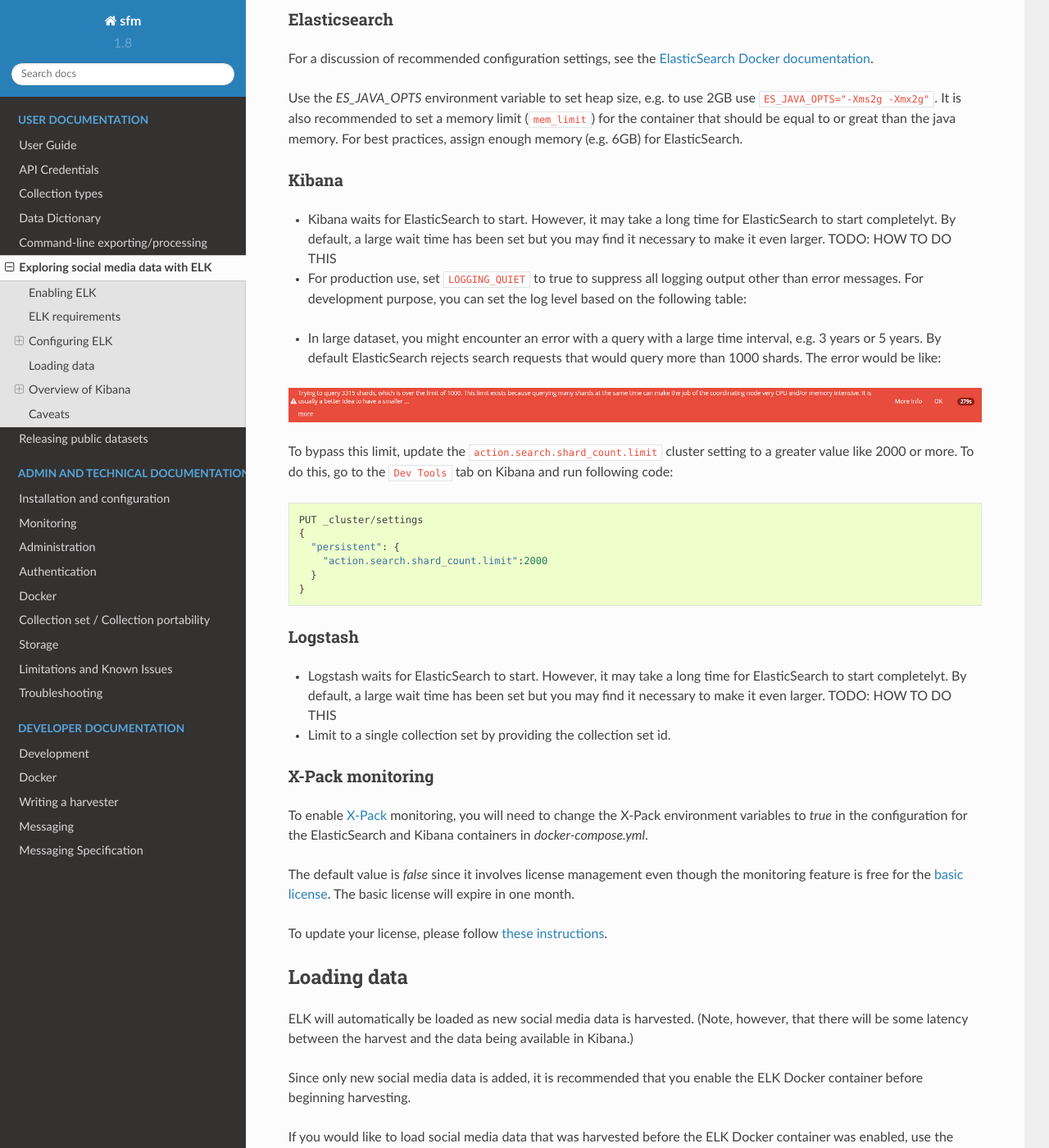
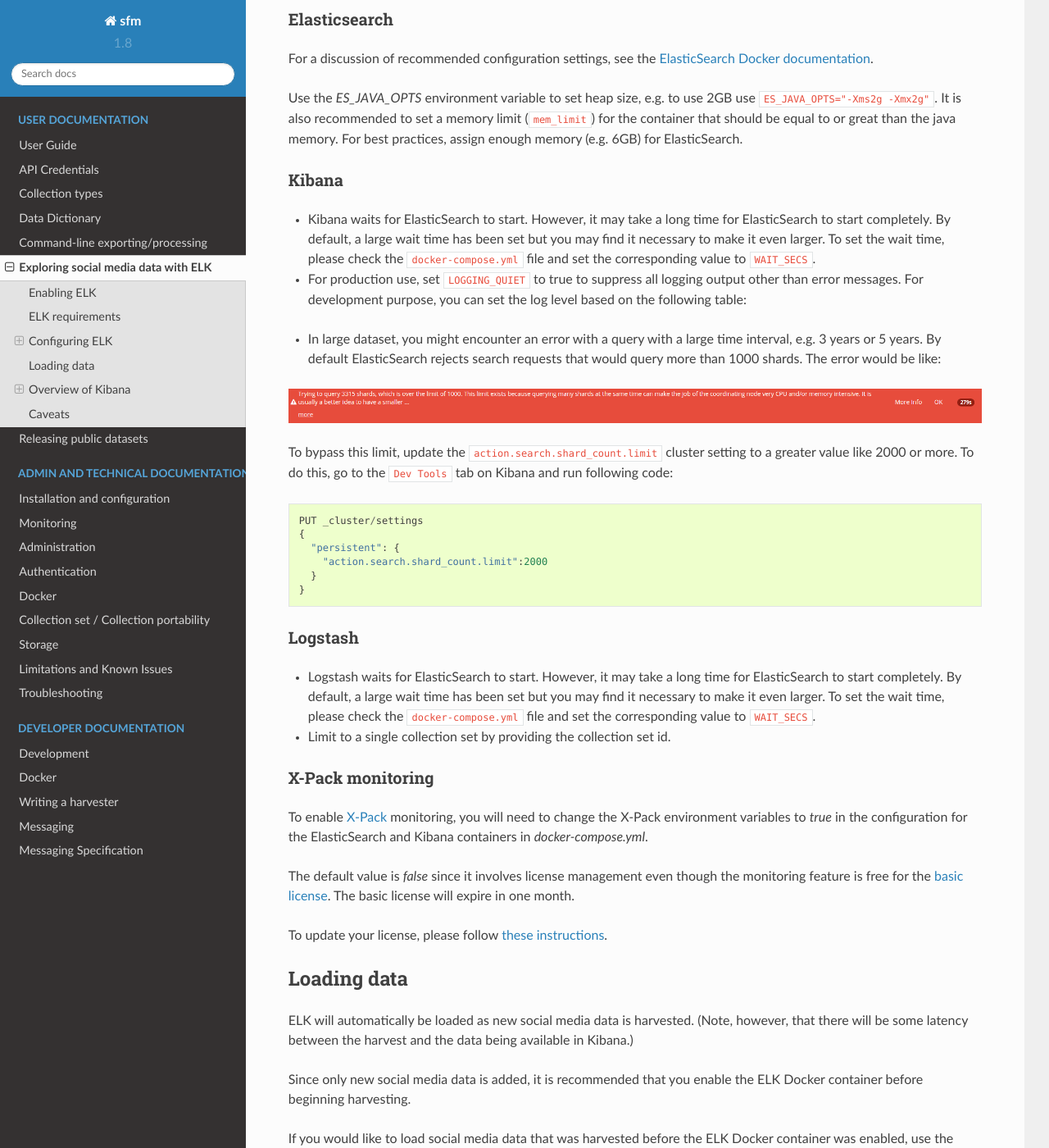
Before and after one commit to gwu-libraries/sfm-ui, a Sphinx documentation site: the page built from docs/exploring.rst, in a window 1280 px wide and 1400 px high, scrolled down 1397 px. Shown: the whole window at 82% size. Built offline with Sphinx 7.4.7 and the Read the Docs theme 2.0.0, drawn with Linux system fonts in a browser that asks for light colours.

Commit message:
tweak the ELK doc

```diff
--- a/docs/exploring.rst
+++ b/docs/exploring.rst
@@ -68,8 +68,9 @@
 Kibana
 ======
 
-* Kibana waits for ElasticSearch to start. However, it may take a long time for ElasticSearch to start completelyt. By
-  default, a large wait time has been set but you may find it necessary to make it even larger. TODO: HOW TO DO THIS
+* Kibana waits for ElasticSearch to start. However, it may take a long time for ElasticSearch to start completely. By
+  default, a large wait time has been set but you may find it necessary to make it even larger. To set the wait time, please
+  check the ``docker-compose.yml`` file and set the corresponding value to ``WAIT_SECS``.
 * For production use, set ``LOGGING_QUIET`` to true to suppress all logging output other than error messages. For
   development purpose, you can set the log level based on the following table:
 
@@ -101,8 +102,9 @@
 
 Logstash
 ========
-* Logstash waits for ElasticSearch to start. However, it may take a long time for ElasticSearch to start completelyt. By
-  default, a large wait time has been set but you may find it necessary to make it even larger. TODO: HOW TO DO THIS
+* Logstash waits for ElasticSearch to start. However, it may take a long time for ElasticSearch to start completely. By
+  default, a large wait time has been set but you may find it necessary to make it even larger. To set the wait time, please
+  check the ``docker-compose.yml`` file and set the corresponding value to ``WAIT_SECS``.
 * Limit to a single collection set by providing the collection set id.
 
 X-Pack monitoring
```
